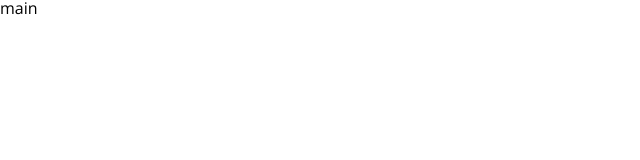
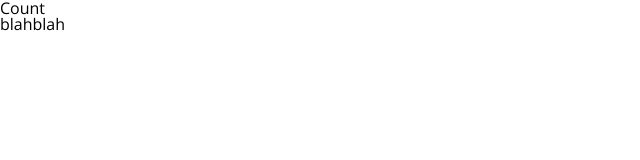
Before and after one commit to o-henry/PV_REST, a React app in the folder client/: page / in a window 1280 px wide. Shown: the top 160 px of the page, without its empty margins (0-640 px from the left). Built offline with nearby package versions, Linux system fonts and the light colour scheme; a web font is replaced by a local one.

Commit message:
Add interface and classnames package

```diff
--- a/client/package.json
+++ b/client/package.json
@@ -29,9 +29,11 @@
   },
   "devDependencies": {
     "@material-ui/core": "^4.10.1",
+    "@types/classnames": "^2.2.10",
     "@types/material-ui": "^0.21.7",
     "@types/react": "^16.9.35",
     "@types/react-dom": "^16.9.8",
+    "classnames": "^2.2.6",
     "css-loader": "^3.5.3",
     "fibers": "^5.0.0",
     "node-sass": "^4.14.1",
--- a/client/src/components/atoms/TextField/index.tsx
+++ b/client/src/components/atoms/TextField/index.tsx
@@ -1,9 +1,11 @@
 import React from "react";
+import classNames from "classnames";
+import { IText } from "@/interface";
 
-const TextField = ({ children }) => {
+const TextField = ({ children, style }: IText) => {
   return (
     <>
-      <div>{children}</div>
+      <p className={classNames("Text", style)}>{children}</p>
     </>
   );
 };
--- a/client/src/components/index.ts
+++ b/client/src/components/index.ts
@@ -1,2 +1,6 @@
+/* atoms */
 export { default as TextField } from "./atoms/TextField";
 export { default as Count } from "./atoms/Count";
+
+/* molecules */
+export { default as Card } from "./molecules/Card";
--- a/client/src/components/molecules/Card/index.tsx
+++ b/client/src/components/molecules/Card/index.tsx
@@ -1,7 +1,16 @@
 import React from "react";
+import { TextField, Count } from "@/components";
 
+/* Count + TextField + Img */
 const Card = () => {
-  return <div>Card</div>;
+  return (
+    <>
+      <div>
+        <Count />
+        <TextField>blahblah</TextField>
+      </div>
+    </>
+  );
 };
 
 export default Card;
--- /dev/null
+++ b/client/src/interface/index.ts
@@ -0,0 +1 @@
+export { IText } from "./style";
--- /dev/null
+++ b/client/src/interface/style.ts
@@ -0,0 +1,4 @@
+export interface IText {
+  style?: string;
+  children: string;
+}
--- a/client/src/pages/Main/Template/index.tsx
+++ b/client/src/pages/Main/Template/index.tsx
@@ -1,7 +1,14 @@
 import React from "react";
+import { Card } from "@/components";
 
 const MainTemplate = () => {
-  return <>main</>;
+  return (
+    <>
+      <div>
+        <Card />
+      </div>
+    </>
+  );
 };
 
 export default MainTemplate;
--- a/client/src/scss/main.scss
+++ b/client/src/scss/main.scss
@@ -217,5 +217,8 @@ button {
 /* abstract */
 @import "abstract/reset", "abstract/utils";
 
+/* common */
+@import "common/img";
+
 /* components */
 @import "components/text";
```
Also changed, not shown: client/src/scss/common/_img.scss (added), 2 other files (tests, documents, lock files or other folders).
